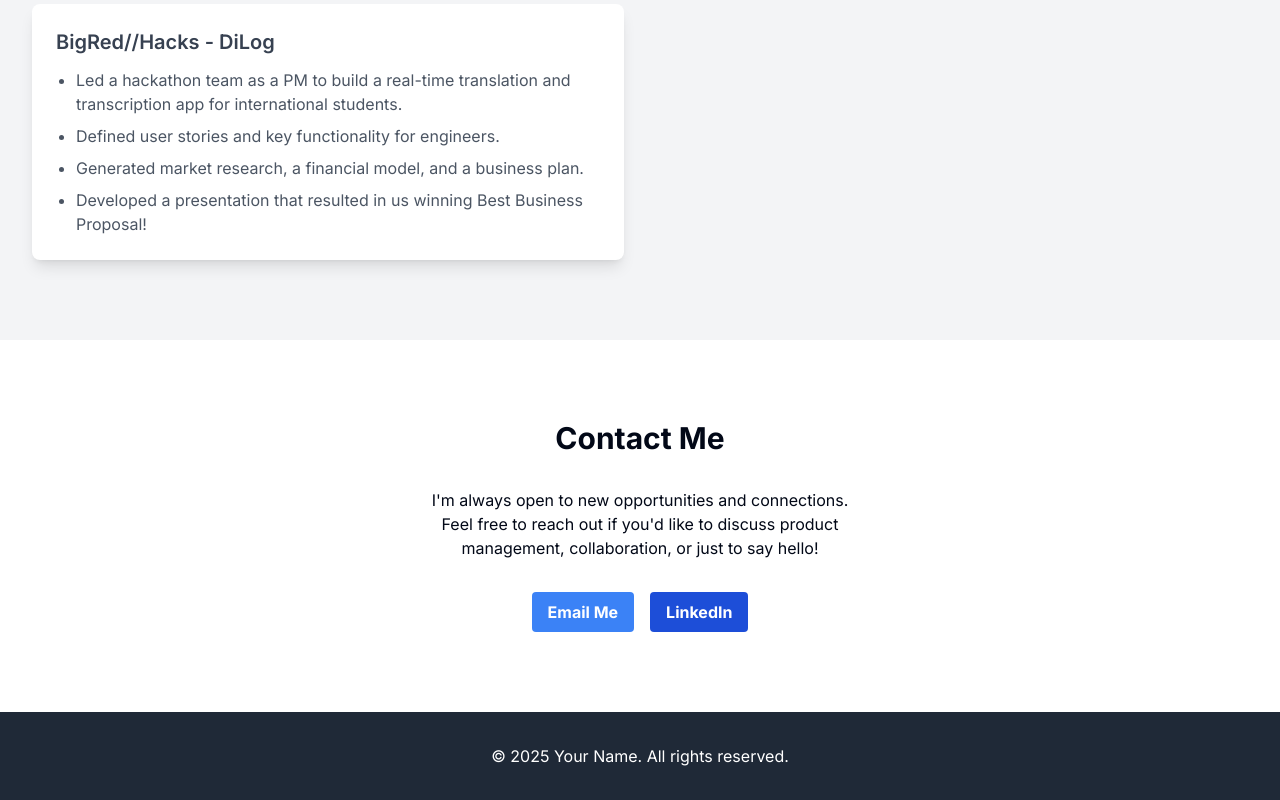
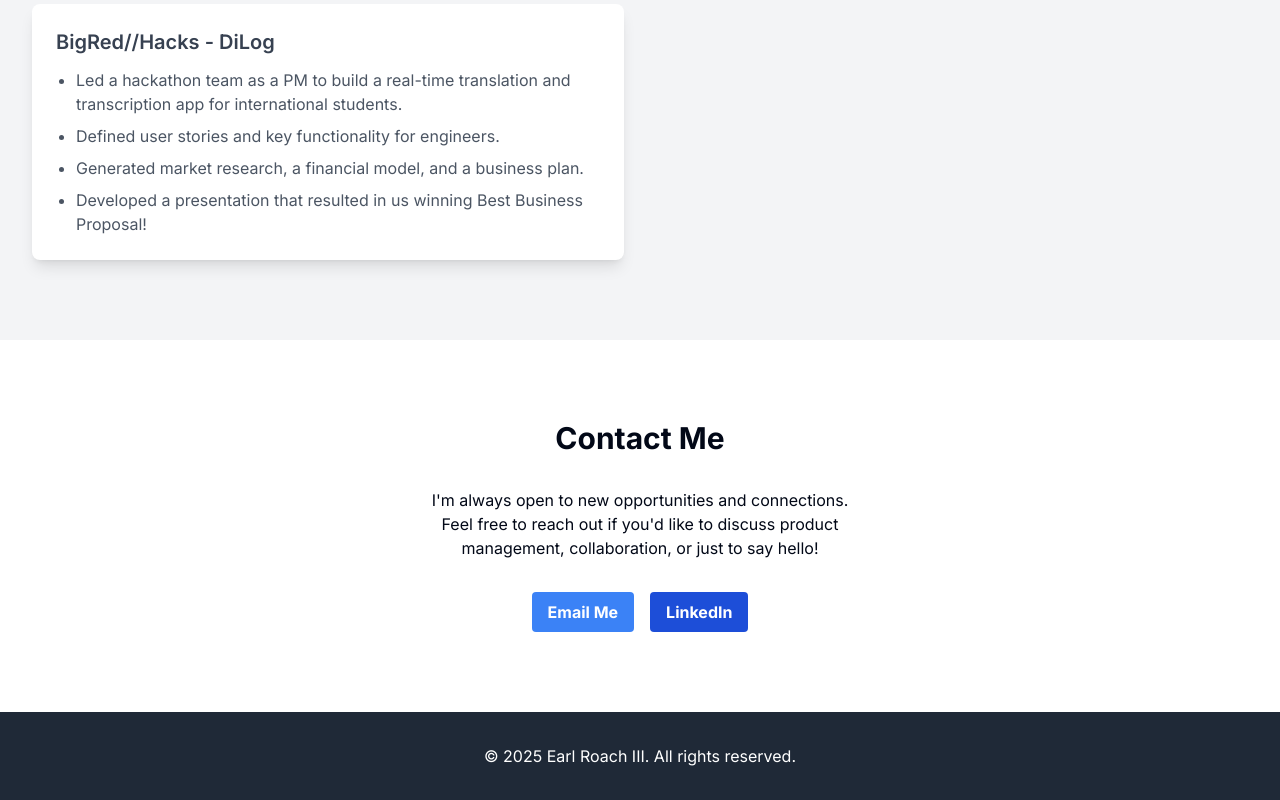
Before and after one commit to eroach3rd/personal-website, a Next.js app: page / in a window 1280 px wide. Shown: the part 2868-3668 px from the top of the page. Built offline with nearby package versions, Linux system fonts and the light colour scheme.

Commit message:
Update Footer.tsx

```diff
--- a/app/component/Footer.tsx
+++ b/app/component/Footer.tsx
@@ -2,7 +2,7 @@ export default function Footer() {
   return (
     <footer className="bg-gray-800 text-white py-8">
       <div className="container mx-auto px-6 text-center">
-        <p>&copy; {new Date().getFullYear()} Your Name. All rights reserved.</p>
+        <p>&copy; {new Date().getFullYear()} Earl Roach III. All rights reserved.</p>
       </div>
     </footer>
   )
```
